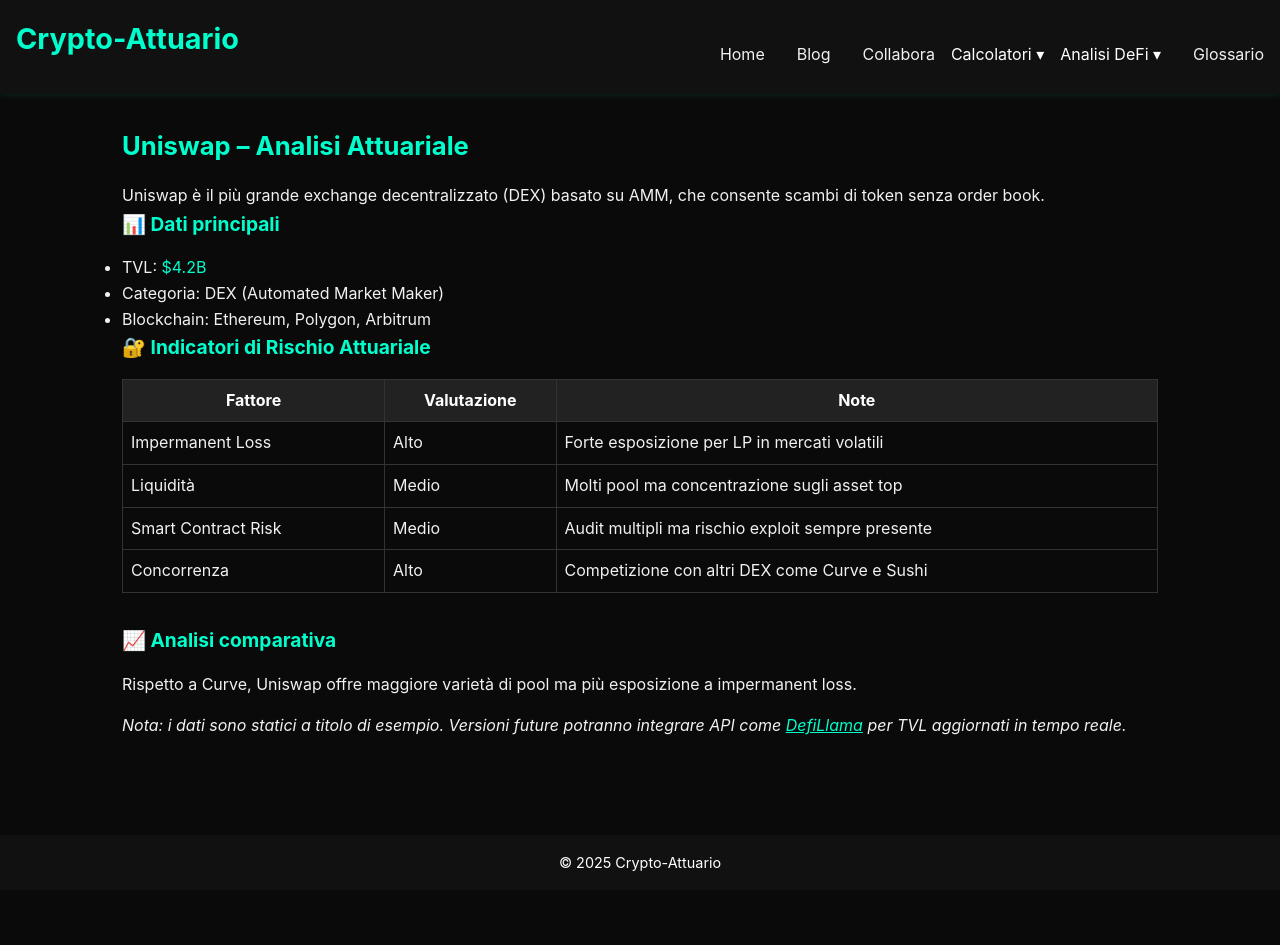
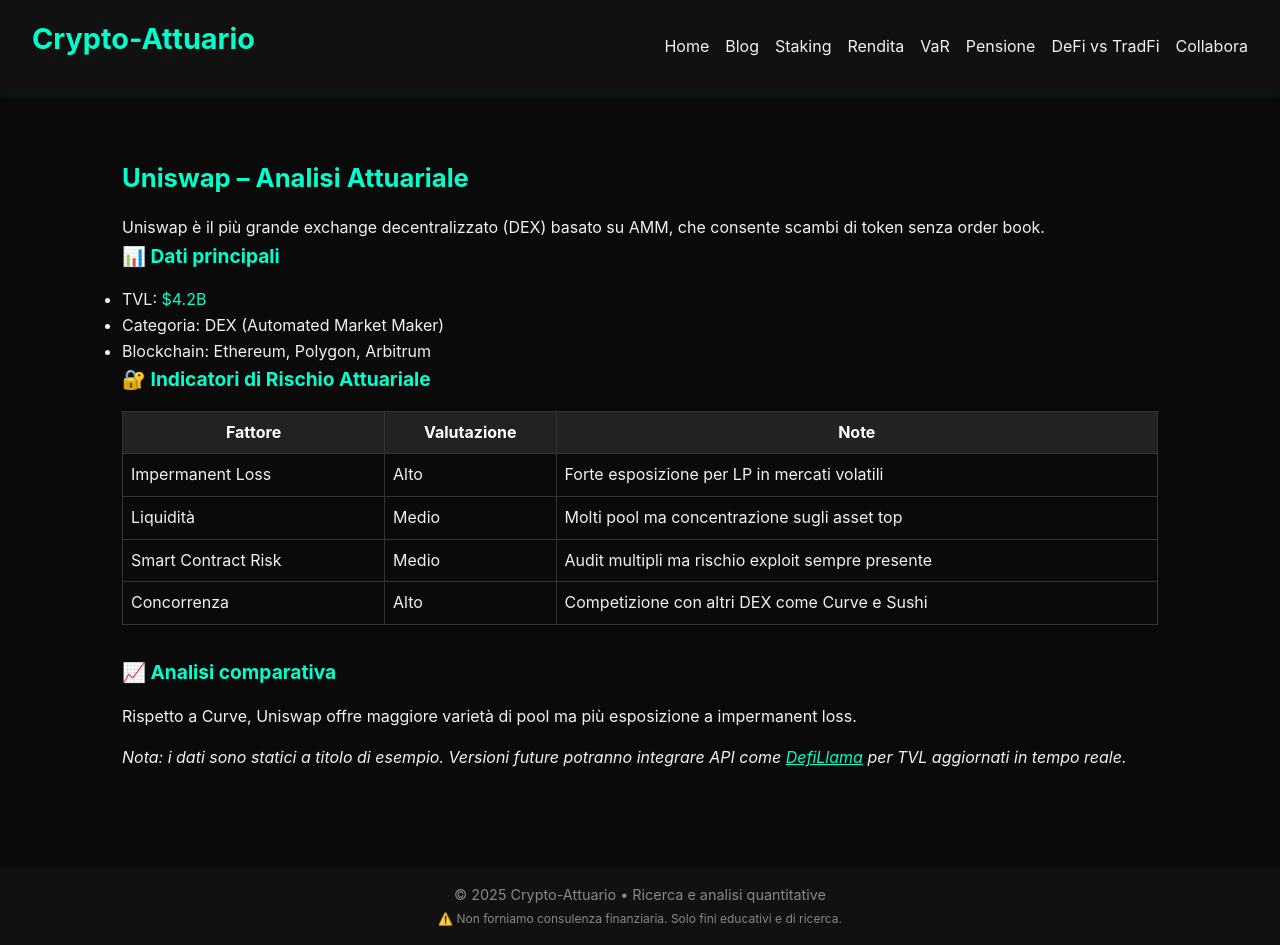
Before and after one commit to pietroscik/crypto-attuario, a Next.js app: page /protocols/aave in a window 1280 px wide. Before the commit the page ends 890 px from the top, so only its background shows below. Built offline with nearby package versions, Linux system fonts and the light colour scheme.

Commit message:
Update Layout.js

```diff
--- a/components/Layout.js
+++ b/components/Layout.js
@@ -1,80 +1,53 @@
-import Link from "next/link";
+import Script from "next/script";
 
 export default function Layout({ children }) {
   return (
-    <div>
-      <header style={{ padding: "1rem", background: "#111", color: "#fff" }}>
+    <>
+      {/* Script AdSense globale: caricato una sola volta */}
+      <Script
+        async
+        src="https://pagead2.googlesyndication.com/pagead/js/adsbygoogle.js?client=ca-pub-8531177897035530"
+        crossOrigin="anonymous"
+        strategy="afterInteractive"
+      />
+
+      <header className="header">
         <h1>Crypto-Attuario</h1>
-        <nav style={{ display: "flex", gap: "1rem", marginTop: "1rem" }}>
-          <Link href="/">Home</Link>
-          <Link href="/blog">Blog</Link>
-          <Link href="/sponsor">Collabora</Link>
-
-          {/* Dropdown Calcolatori */}
-          <div className="dropdown">
-            <span>Calcolatori ▾</span>
-            <div className="dropdown-content">
-              <Link href="/staking">Staking</Link>
-              <Link href="/rendita">Rendita</Link>
-              <Link href="/var">Value at Risk</Link>
-              <Link href="/pensione">Pensione Crypto</Link>
-              <Link href="/confronto">DeFi vs TradFi</Link>
-            </div>
-          </div>
-
-          {/* Dropdown Analisi DeFi */}
-          <div className="dropdown">
-            <span>Analisi DeFi ▾</span>
-            <div className="dropdown-content">
-              <Link href="/defi">Panoramica</Link>
-              <Link href="/protocols/aave">Aave</Link>
-              <Link href="/protocols/uniswap">Uniswap</Link>
-              <Link href="/protocols/curve">Curve</Link>
-              <Link href="/protocols/lido">Lido</Link>
-            </div>
-          </div>
-
-          <Link href="/glossario">Glossario</Link>
+        <nav>
+          <a href="/">Home</a>
+          <a href="/blog">Blog</a>
+          <a href="/staking">Staking</a>
+          <a href="/rendita">Rendita</a>
+          <a href="/var">VaR</a>
+          <a href="/pensione">Pensione</a>
+          <a href="/confronto">DeFi vs TradFi</a>
+          <a href="/sponsor">Collabora</a>
         </nav>
       </header>
 
-      <main style={{ padding: "2rem" }}>{children}</main>
+      <main>
+        {/* Banner AdSense globale */}
+        <section className="ads-container">
+          <ins
+            className="adsbygoogle"
+            style={{ display: "block" }}
+            data-ad-client="ca-pub-8531177897035530"
+            data-ad-slot="1234567890"   // <-- sostituisci con il tuo slot ID
+            data-ad-format="auto"
+            data-full-width-responsive="true"
+          ></ins>
+          <Script id="ads-init">{`
+            (adsbygoogle = window.adsbygoogle || []).push({});
+          `}</Script>
+        </section>
 
-      <footer style={{ padding: "1rem", background: "#111", color: "#fff" }}>
-        <p>© 2025 Crypto-Attuario</p>
+        {children}
+      </main>
+
+      <footer>
+        <p>© 2025 Crypto-Attuario • Ricerca e analisi quantitative</p>
+        <small>⚠️ Non forniamo consulenza finanziaria. Solo fini educativi e di ricerca.</small>
       </footer>
-
-      {/* CSS minimale per dropdown */}
-      <style jsx>{`
-        .dropdown {
-          position: relative;
-          display: inline-block;
-        }
-        .dropdown span {
-          cursor: pointer;
-        }
-        .dropdown-content {
-          display: none;
-          position: absolute;
-          background-color: #222;
-          min-width: 160px;
-          z-index: 1;
-          padding: 0.5rem;
-          border-radius: 5px;
-        }
-        .dropdown-content a {
-          display: block;
-          padding: 0.25rem 0;
-          color: #00ffcc;
-          text-decoration: none;
-        }
-        .dropdown-content a:hover {
-          color: #fff;
-        }
-        .dropdown:hover .dropdown-content {
-          display: block;
-        }
-      `}</style>
-    </div>
+    </>
   );
 }
```
